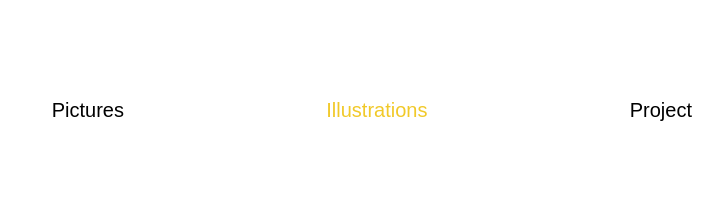
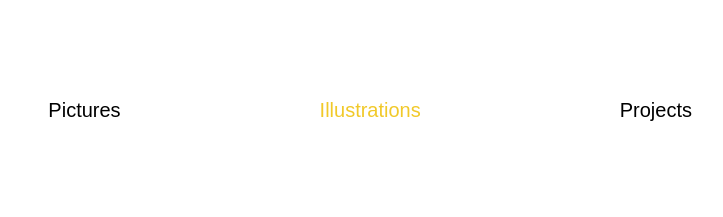
Before and after one commit to linnjansson/linnjansson.github.io, a plain HTML site: page illustrationsPortfolio.html in a window 1280 px wide. Shown: the top 217 px of the page, 396-1119 px from the left. Drawn offline with Linux system fonts and the light colour scheme.

Commit message:
Add s to projects

```diff
--- a/illustrationsPortfolio.html
+++ b/illustrationsPortfolio.html
@@ -20,7 +20,7 @@
         <a href="index.html">Home</a>
         <a href="picturesPortfolio.html">Pictures</a>
         <a href="illustrationsPortfolio.html" class="active">Illustrations</a>
-				<a href="projectPortfolio.html">Project</a>
+				<a href="projectPortfolio.html">Projects</a>
       </div>
     </div>
   </div>
@@ -41,7 +41,7 @@
 			<a href="index.html">Home</a>
 			<a href="picturesPortfolio.html">Pictures</a>
 			<a href="illustrationsPortfolio.html" class="active">Illustrations</a>
-			<a href="projectPortfolio.html">Project</a>
+			<a href="projectPortfolio.html">Projects</a>
 		</div>
 
 
```
Also changed, not shown: index.html (+1 -1 lines), picturesPortfolio.html (+2 -2 lines), projectPortfolio.html (+2 -2 lines).
